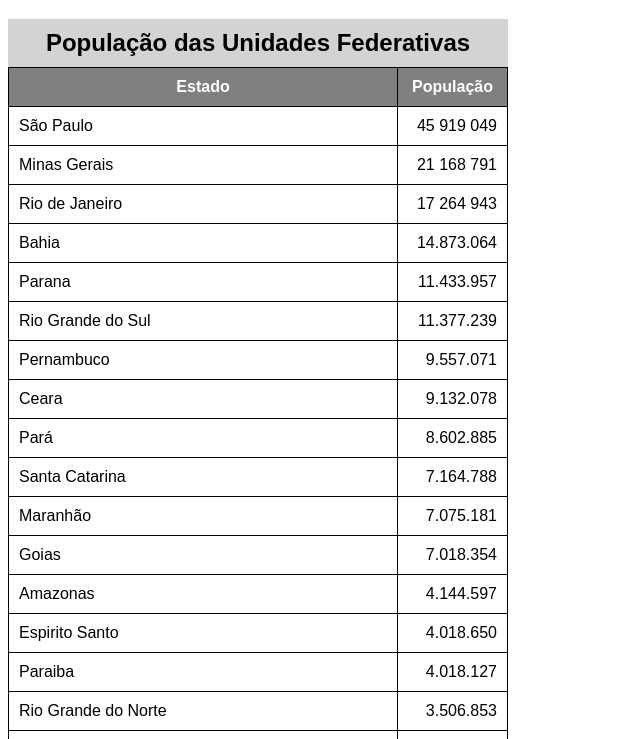
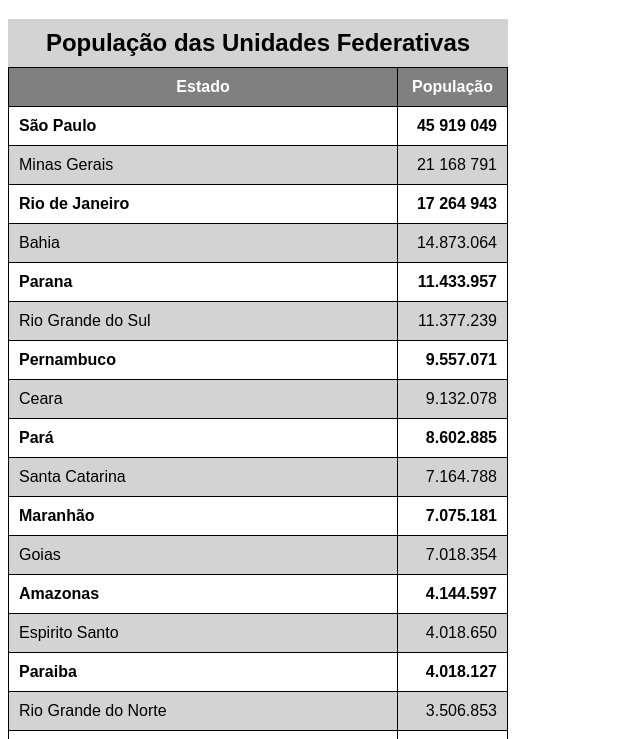
Before and after one commit to AlissonHugo/html-css, a plain HTML site: page exercicios/ex023/tabela002.html in a window 1280 px wide. Shown: the part 61-800 px from the top of the page, without its empty margins (0-640 px from the left). Drawn offline with Linux system fonts and the light colour scheme.

Commit message:
Fixando a Tabela

```diff
--- a/exercicios/ex023/tabela002.html
+++ b/exercicios/ex023/tabela002.html
@@ -11,6 +11,7 @@
         table{
             width: 500px;
             border-collapse: collapse;
+            position: relative;
 
         }
         td, th{
@@ -27,6 +28,21 @@
         thead, tfoot{
             background-color: gray;
             color: white;
+        }
+
+        thead > tr > th {
+            position: sticky;
+            top: -1px;
+            background-color: gray;
+        }
+
+        tbody > tr:nth-child(odd) { /* 2n-1*/
+            background-color: rgba(255, 255, 255, 0.484);
+            font-weight: bold;
+        }
+
+        tbody > tr:nth-child(even){  /* 2n */
+            background-color: lightgray;
         }
 
         td.num{
```
